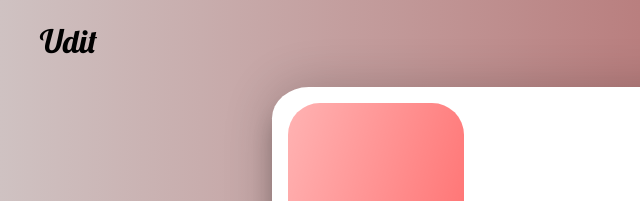
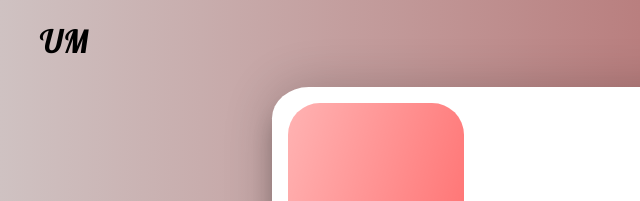
Before and after one commit to AnushkaBhardwaj/AnushkaBhardwajPortfolioSample, a plain HTML site: page index.html in a window 1280 px wide. Shown: the top 201 px of the page, 0-640 px from the left. Drawn offline with Linux system fonts and the light colour scheme.

Commit message:
Update index.html

```diff
--- a/index.html
+++ b/index.html
@@ -9,7 +9,7 @@
      <link href="https://fonts.googleapis.com/css2?family=Heebo:wght@500;700&family=Lobster&display=swap" rel="stylesheet">
 </head>
 <body>
-	<h1 id="logo">Udit</h1>
+	<h1 id="logo">UM</h1>
 	<div class="container">
 		<div class="card">
 			<div class="Ldashboard">
```
